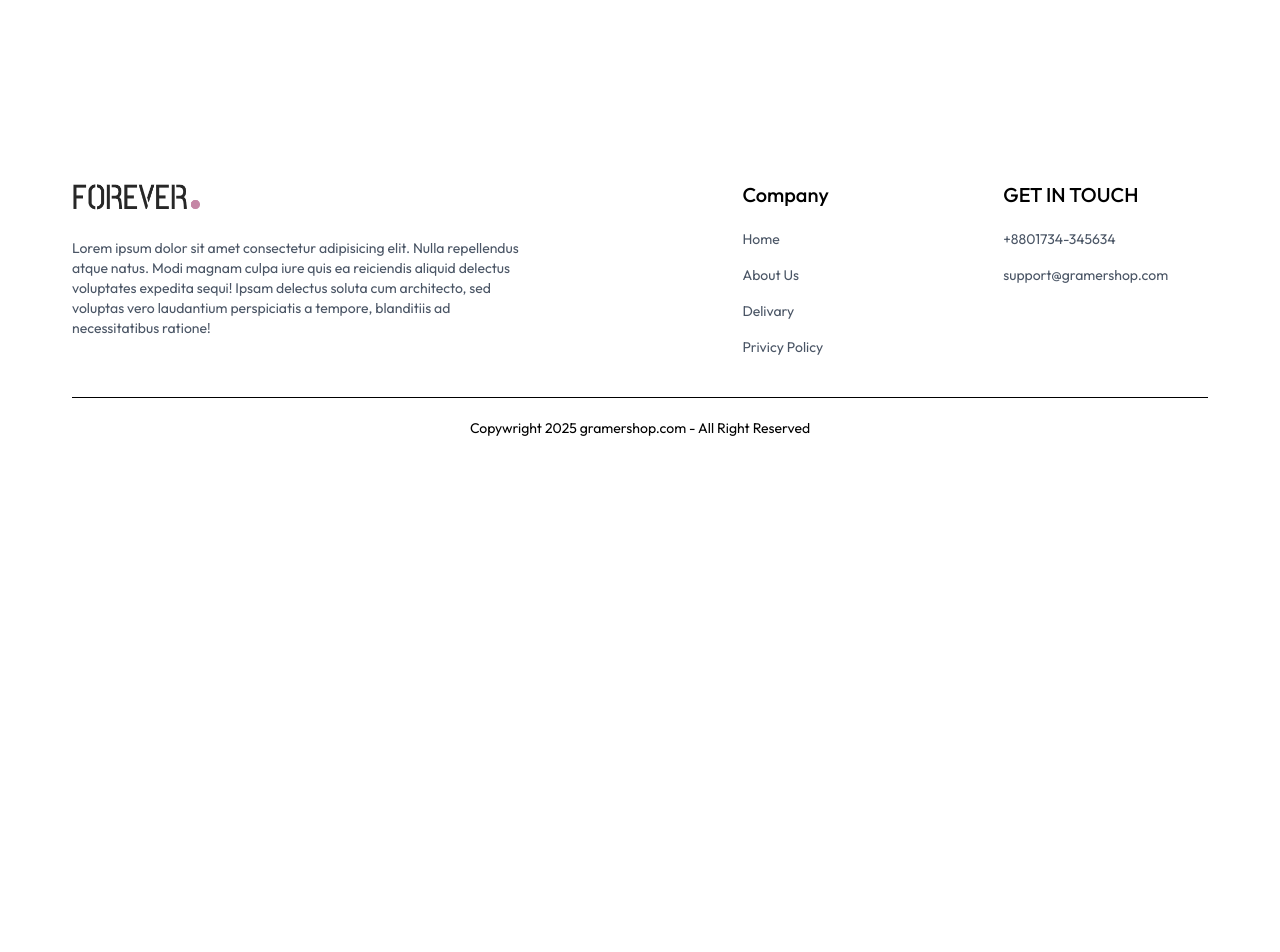
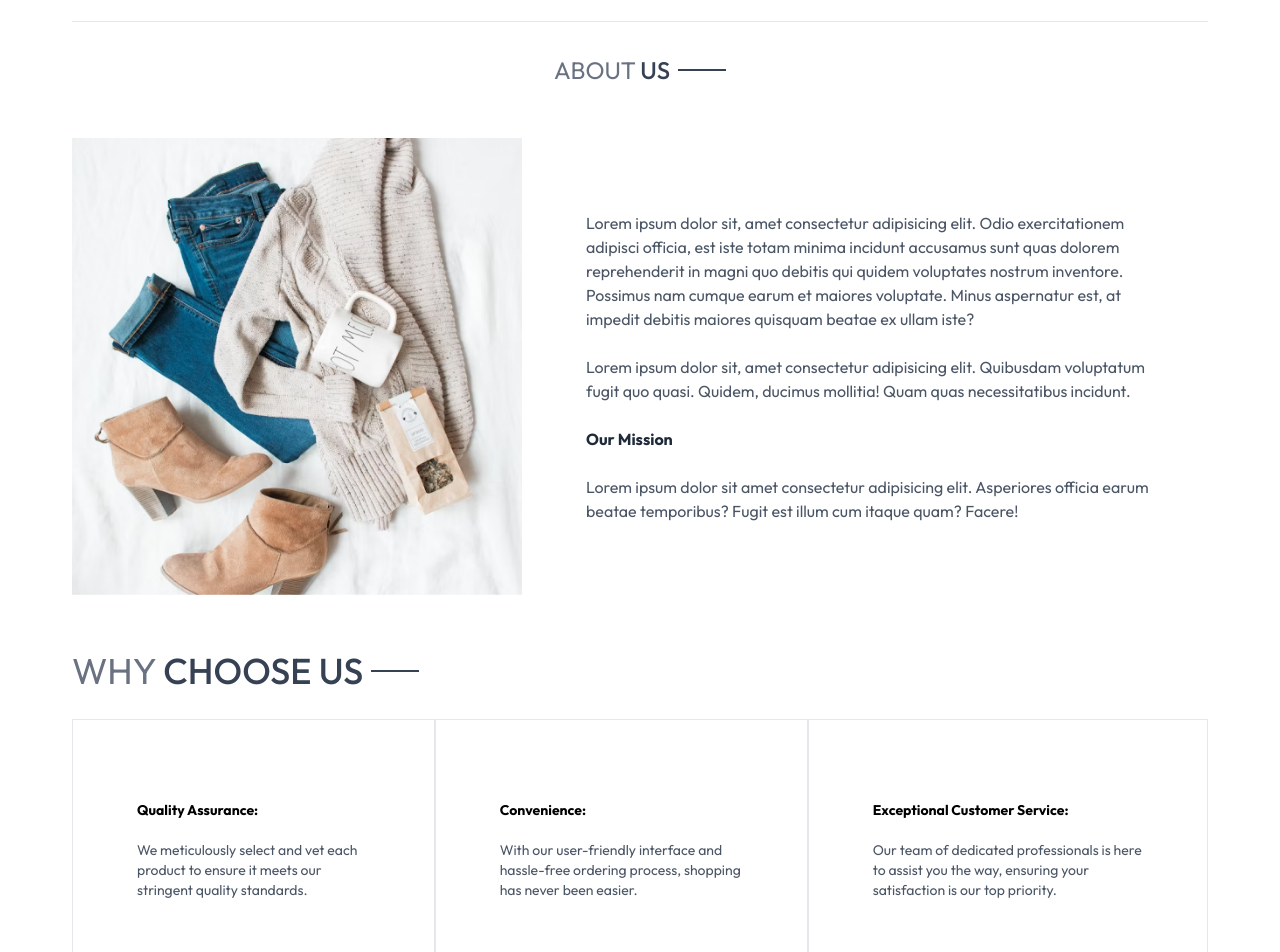
Before and after one commit to shagorpixel/mearn-stack-ecommerce-website-2025, a React (Vite) app in the folder client/: page /about in a window 1280 px wide. Shown: the part 60-1012 px from the top of the page. Before the commit the page ends 800 px from the top, so only its background shows below. Built offline with nearby package versions, Linux system fonts and the light colour scheme.

Commit message:
Add About Page

```diff
--- a/client/src/Pages/About.jsx
+++ b/client/src/Pages/About.jsx
@@ -1,11 +1,43 @@
-import React from 'react';
-
+import React from "react";
+import Title from "../Components/Title";
+import { assets } from "../assets/frontend_assets/assets";
+import NewsLetterBox from './../Components/NewsLetterBox';
 const About = () => {
-    return (
-        <div>
-
+  return (
+    <div>
+      <div className=" text-2xl text-center pt-8 border-t border-gray-200">
+        <Title text1={"ABOUT"} text2={"US"} />
+      </div>
+      <div className=" my-10 flex flex-col md:flex-row gap-16">
+        <img className=" w-full md:max-w-[450px]" src={assets.about_img} alt="" />
+        <div className=" flex flex-col justify-center gap-6 md:w-2/4
+        text-gray-600">
+            <p>Lorem ipsum dolor sit, amet consectetur adipisicing elit. Odio exercitationem adipisci officia, est iste totam minima incidunt accusamus sunt quas dolorem reprehenderit in magni quo debitis qui quidem voluptates nostrum inventore. Possimus nam cumque earum et maiores voluptate. Minus aspernatur est, at impedit debitis maiores quisquam beatae ex ullam iste?</p>
+            <p>Lorem ipsum dolor sit, amet consectetur adipisicing elit. Quibusdam voluptatum fugit quo quasi. Quidem, ducimus mollitia! Quam quas necessitatibus incidunt.</p>
+            <h3 className=" text-gray-800 font-bold ">Our Mission</h3>
+            <p>Lorem ipsum dolor sit amet consectetur adipisicing elit. Asperiores officia earum beatae temporibus? Fugit est illum cum itaque quam? Facere!</p>
         </div>
-    );
+      </div>
+      <div className=" text-4xl py-4">
+        <Title text1={'WHY'} text2={"CHOOSE US"} />
+      </div>
+      <div className=" flex flex-col md:flex-row text-sm mb-20">
+            <div className=" border border-gray-200 px-10 md:px-16 py-8 sm:py-20 flex flex-col gap-5">
+                <h3><b>Quality Assurance:</b></h3>
+                <p className=" text-gray-600">We meticulously select and vet each product to ensure it meets our stringent quality standards.</p>
+            </div>
+            <div className=" border border-gray-200 px-10 md:px-16 py-8 sm:py-20 flex flex-col gap-5">
+                <h3><b>Convenience:</b></h3>
+                <p className=" text-gray-600">With our user-friendly interface and hassle-free ordering process, shopping has never been easier.</p>
+            </div>
+            <div className=" border border-gray-200 px-10 md:px-16 py-8 sm:py-20 flex flex-col gap-5">
+                <h3><b>Exceptional Customer Service:</b></h3>
+                <p className=" text-gray-600">Our team of dedicated professionals is here to assist you the way, ensuring your satisfaction is our top priority.</p>
+            </div>
+      </div>
+      <NewsLetterBox />
+    </div>
+  );
 };
 
 export default About;
```
